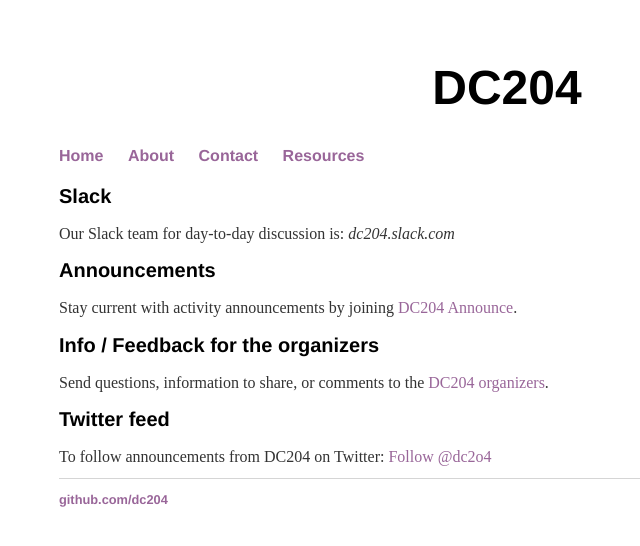
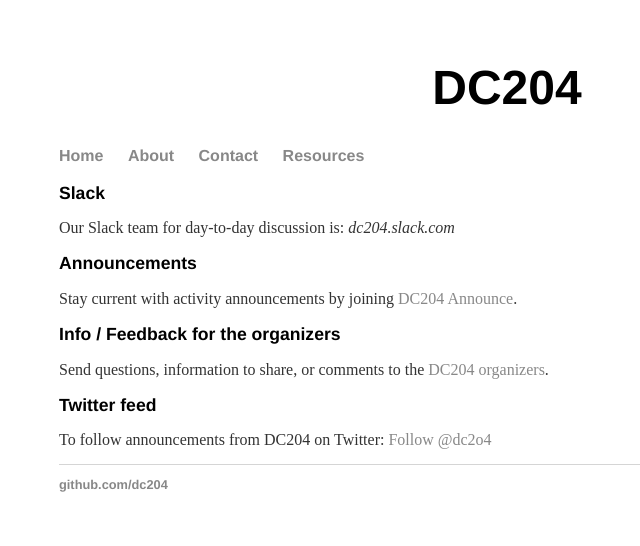
Before and after one commit to dc204/dc204.github.io, a Jekyll site: the page built from contact/index.html, in a window 1280 px wide. Shown: the top 546 px of the page, without its empty margins (133-773 px from the left). Built offline with Jekyll 4.4.1, drawn with Linux system fonts in a browser that asks for light colours.

Commit message:
Tweaking main.css

```diff
--- a/css/main.css
+++ b/css/main.css
@@ -14,7 +14,7 @@
 }
 a {
     text-decoration: none;
-    color: #969;
+    color: #888;
 }
 a:hover {
     text-decoration: underline;
@@ -28,12 +28,12 @@
     font-family:'Helvetica', 'Arial', 'Sans-Serif';
 }
 h3 {
-    font-size: 1.25em;
+    font-size: 1.1em;
     font-family:'Helvetica', 'Arial', 'Sans-Serif';
 }
 p {
     font-size: 1em;
-    line-height: 0.7em;
+    line-height: 0.9em;
     color: #333;
 }
 footer {
```
